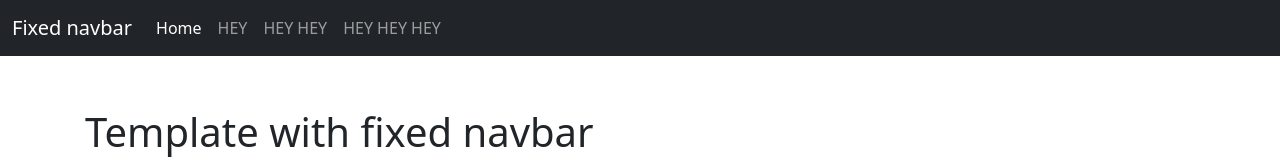
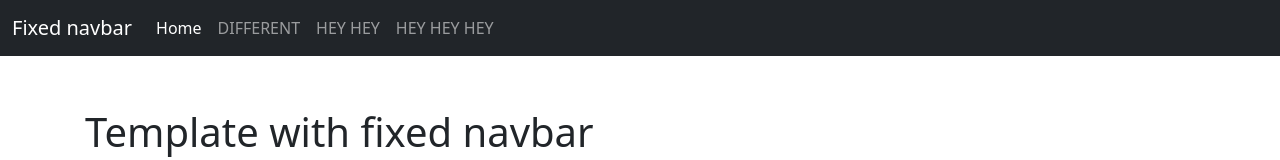
Before and after one commit to RoRodg/PracticeProject, a plain HTML site: page index.html in a window 1280 px wide. Shown: the top 160 px of the page. Drawn offline with nearby package versions, Linux system fonts and the light colour scheme.

Commit message:
Changed button name
changed button name from "hey" to "different"

```diff
--- a/index.html
+++ b/index.html
@@ -34,7 +34,7 @@
                     <a class="nav-link active" aria-current="page" href="#">Home</a>
                 </li>
                 <li class="nav-item">
-                    <a class="nav-link" href="#">HEY</a>
+                    <a class="nav-link" href="#">DIFFERENT</a>
                 </li>
                 <li class="nav-item">
                     <a class="nav-link" href="#">HEY HEY</a>
```
